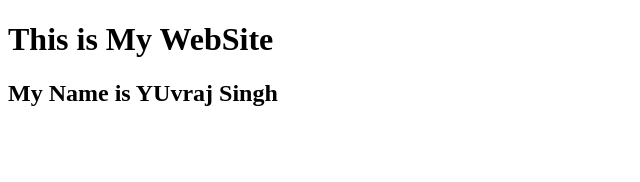
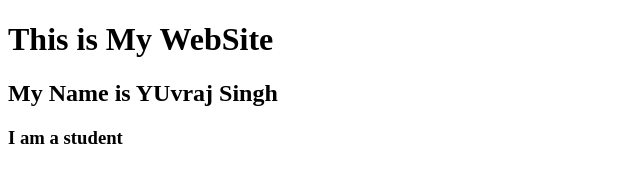
Before and after one commit to Yuvraj-56/myProject, a plain HTML site: page index.html in a window 1280 px wide. Shown: the whole page, without its empty margins (0-640 px from the left). Drawn offline with Linux system fonts and the light colour scheme.

Commit message:
Today first commit

```diff
--- a/index.html
+++ b/index.html
@@ -8,6 +8,7 @@
 <body>
     <h1>This is My  WebSite</h1>
     <h2>My Name is YUvraj Singh
+    <h3>I am a student</h3>
     </h2>
 
 </body>
```
